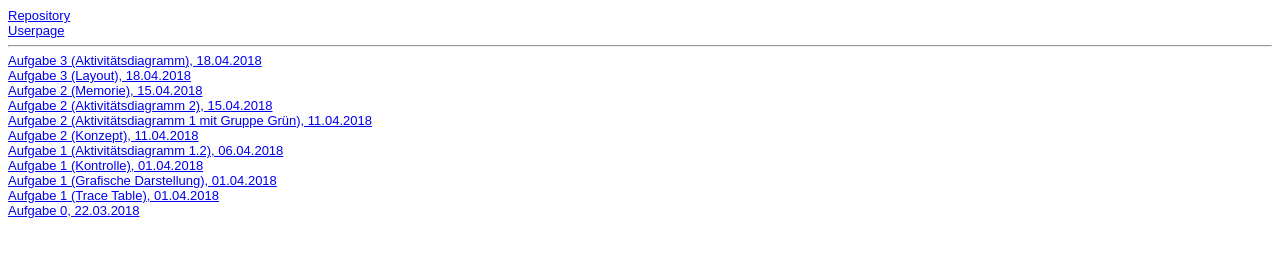
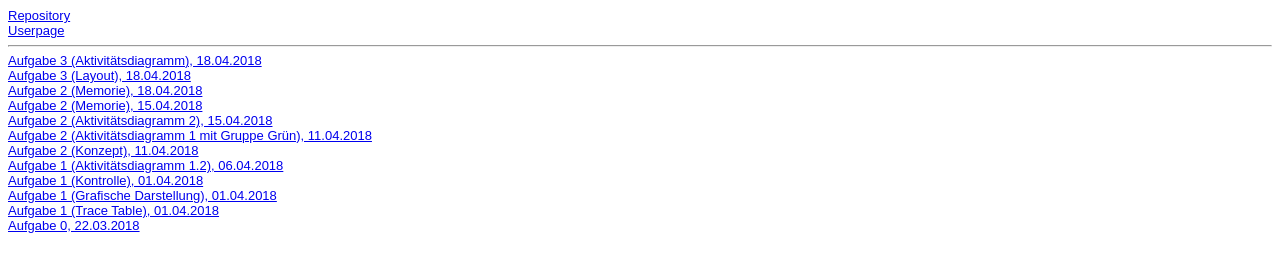
Before and after one commit to LisaJaehn/LisaJaehn.github.io, a plain HTML site: page Steckbrief/steckbrief.htm in a window 1280 px wide. Drawn offline with Linux system fonts and the light colour scheme.

Commit message:
steckbrief

```diff
--- a/Steckbrief/steckbrief.htm
+++ b/Steckbrief/steckbrief.htm
@@ -23,7 +23,9 @@ body {
 
 <a href="https://lisajaehn.github.io/EIA2/Aufgabe4/Layout.pdf" target="_blank">Aufgabe 3 (Layout), 18.04.2018</a></br>
 
-<a href="https://lisajaehn.github.io/EIA2/Aufgabe3/Memorie.html" target="_blank">Aufgabe 2 (Memorie), 15.04.2018</a></br>
+<a href="https://lisajaehn.github.io/EIA2/Aufgabe3/Memorie.html" target="_blank">Aufgabe 2 (Memorie), 18.04.2018</a></br>
+
+<a href="https://lisajaehn.github.io/EIA2/Memory/Memory3.html" target="_blank">Aufgabe 2 (Memorie), 15.04.2018</a></br>
 
 <a href="https://lisajaehn.github.io/EIA2/Aufgabe3/Memory_Diagramm2.pdf" target="_blank">Aufgabe 2 (Aktivitätsdiagramm 2), 15.04.2018</a></br>
 
```
